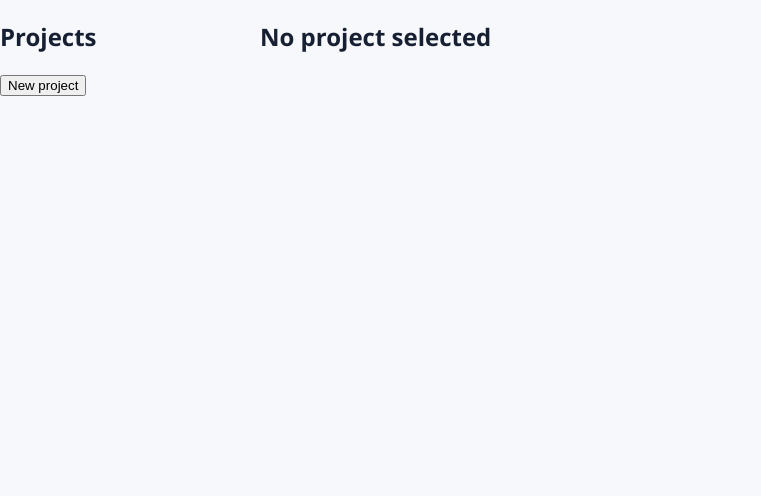
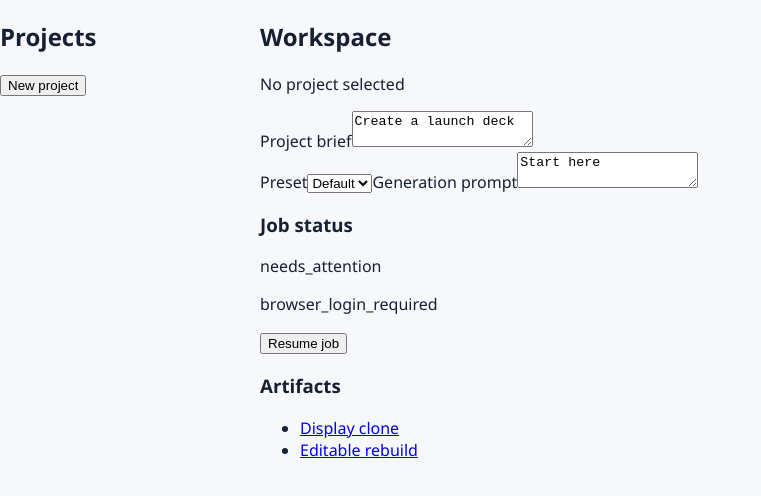
Before and after one commit to Caser-86/notebooklm-ppt-workbench, a React app in the folder web/: page / in a window 1280 px wide. Shown: the top 496 px of the page, without its empty margins (0-761 px from the left). Built offline with nearby package versions, Linux system fonts and the light colour scheme; the HTML template or start-up script is replaced by a standard one.

Commit message:
feat: add job timeline and artifact previews

```diff
--- a/web/src/App.tsx
+++ b/web/src/App.tsx
@@ -1,12 +1,11 @@
 import { ProjectList } from "./components/ProjectList";
+import { ProjectWorkspace } from "./components/ProjectWorkspace";
 
 export default function App() {
   return (
     <div className="app-shell">
       <ProjectList />
-      <main>
-        <h2>No project selected</h2>
-      </main>
+      <ProjectWorkspace />
     </div>
   );
 }
--- /dev/null
+++ b/web/src/components/ArtifactGallery.tsx
@@ -0,0 +1,16 @@
+type Artifact = { id: string; label: string; href: string };
+
+export function ArtifactGallery({ artifacts }: { artifacts: Artifact[] }) {
+  return (
+    <section>
+      <h3>Artifacts</h3>
+      <ul>
+        {artifacts.map((artifact) => (
+          <li key={artifact.id}>
+            <a href={artifact.href}>{artifact.label}</a>
+          </li>
+        ))}
+      </ul>
+    </section>
+  );
+}
--- /dev/null
+++ b/web/src/components/JobTimeline.tsx
@@ -0,0 +1,15 @@
+type JobTimelineProps = {
+  status: string;
+  attentionReason?: string;
+};
+
+export function JobTimeline({ status, attentionReason }: JobTimelineProps) {
+  return (
+    <section>
+      <h3>Job status</h3>
+      <p>{status}</p>
+      {attentionReason ? <p>{attentionReason}</p> : null}
+      {status === "needs_attention" ? <button>Resume job</button> : null}
+    </section>
+  );
+}
--- a/web/src/components/ProjectWorkspace.tsx
+++ b/web/src/components/ProjectWorkspace.tsx
@@ -1,5 +1,7 @@
 import { useState } from "react";
 
+import { ArtifactGallery } from "./ArtifactGallery";
+import { JobTimeline } from "./JobTimeline";
 import { PromptStudio } from "./PromptStudio";
 import { SourceIntakePanel } from "./SourceIntakePanel";
 
@@ -11,6 +13,7 @@ export function ProjectWorkspace() {
   return (
     <main>
       <h2>Workspace</h2>
+      <p>No project selected</p>
       <SourceIntakePanel prompt={brief} onPromptChange={setBrief} />
       <PromptStudio
         presets={[{ id: "default", label: "Default", body: "Start here" }]}
@@ -19,6 +22,13 @@ export function ProjectWorkspace() {
         onPresetChange={setPresetId}
         onValueChange={setValue}
       />
+      <JobTimeline status="needs_attention" attentionReason="browser_login_required" />
+      <ArtifactGallery
+        artifacts={[
+          { id: "1", label: "Display clone", href: "/display-clone.pptx" },
+          { id: "2", label: "Editable rebuild", href: "/editable-rebuild.pptx" },
+        ]}
+      />
     </main>
   );
 }
```
Also changed, not shown: 2 other files (tests, documents, lock files or other folders).
